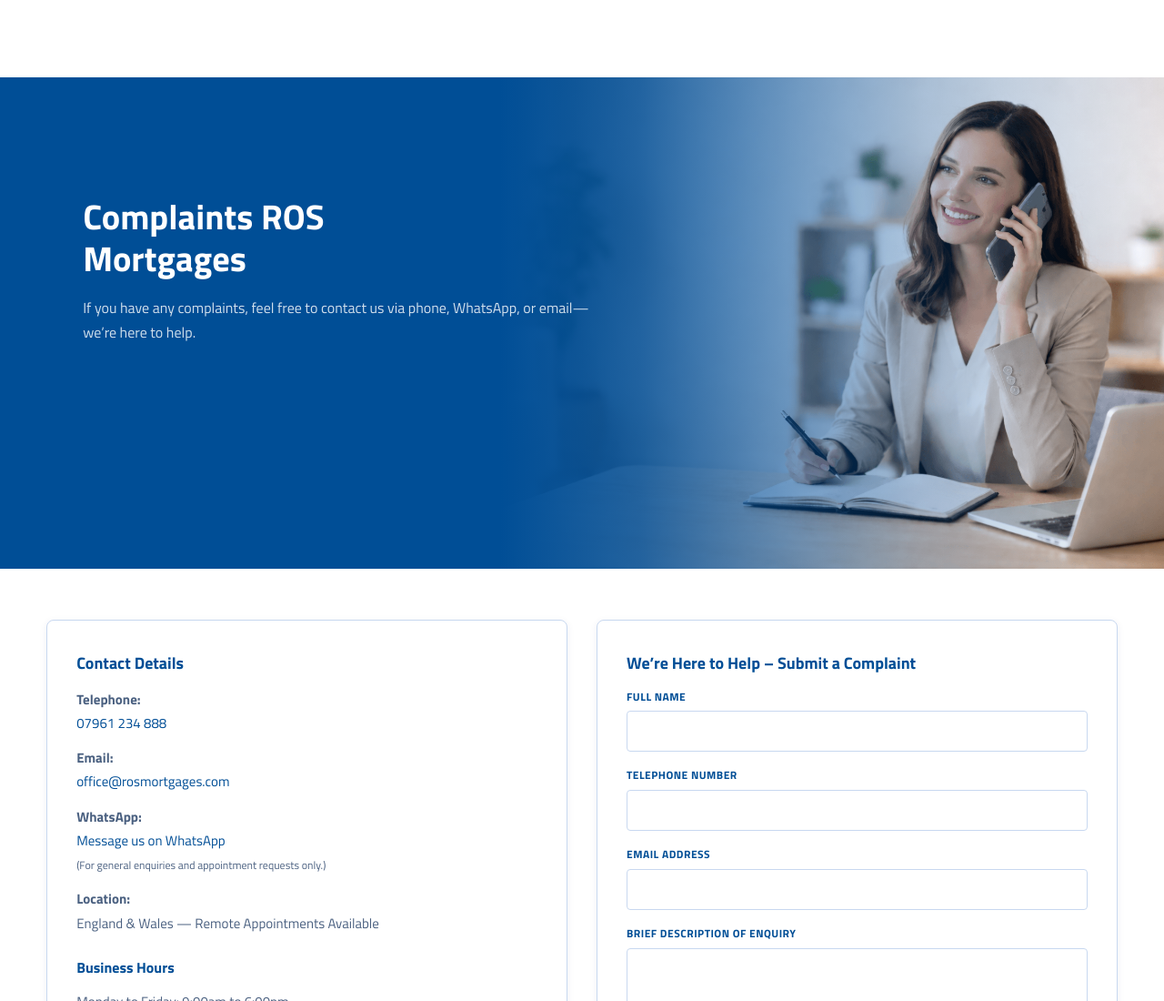
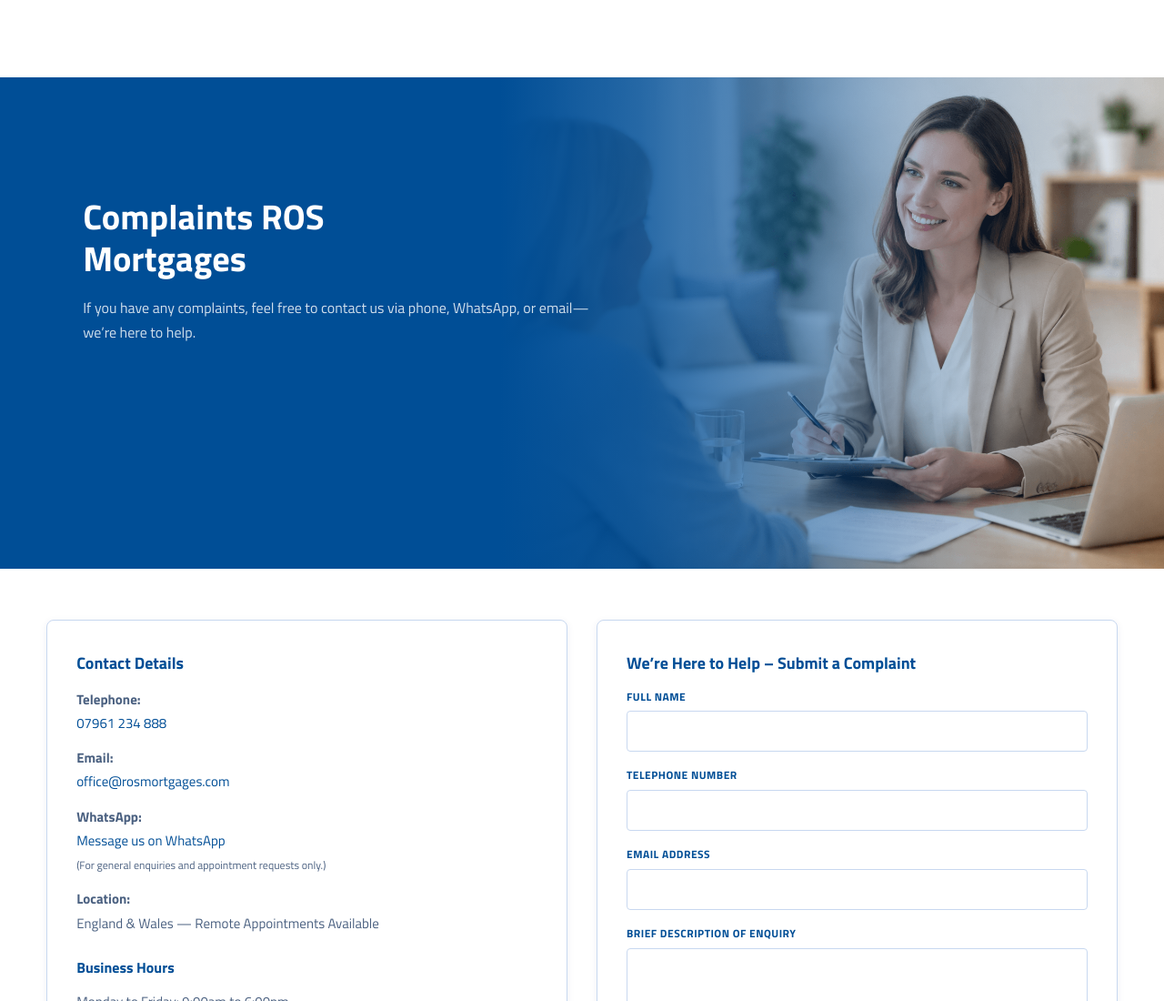
Before and after one commit to sunith21/website3, a website: page complaints.html in a window 1280 px wide. Shown: the top 1100 px of the page at 91% size. Drawn offline with Linux system fonts and the light colour scheme.

Commit message:
complaints

```diff
--- a/complaints.html
+++ b/complaints.html
@@ -77,7 +77,7 @@
 
   <div class="page-hero">
     <div class="page-hero-img-wrap">
-      <img src="assets/img/call.png" alt="Contact Us" fetchpriority="high" loading="eager" decoding="async" />
+      <img src="assets/img/Compliants.png" alt="Contact Us" fetchpriority="high" loading="eager" decoding="async" />
       <div class="page-hero-img-overlay"></div>
     </div>
     <div class="page-hero-text">
```
